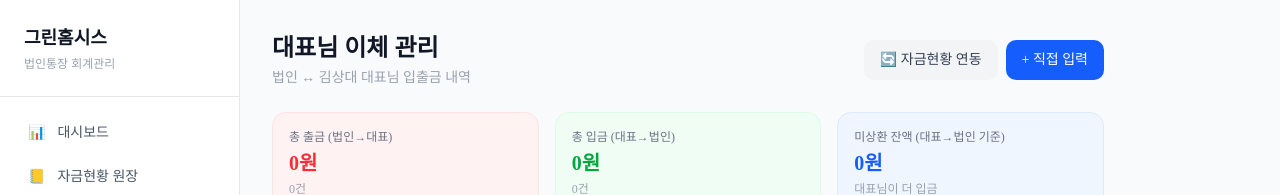
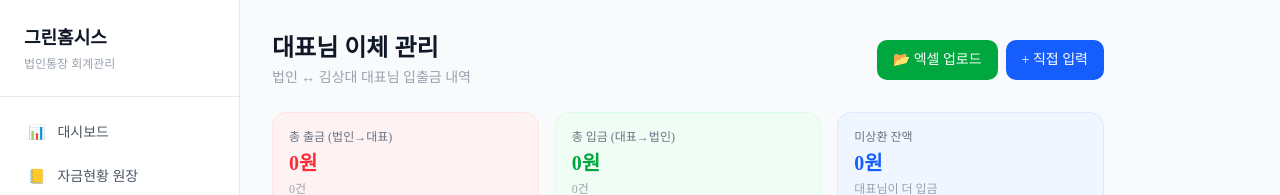
Before and after one commit to greenhomesys1-netizen/accounting-intranet, a Next.js app: page /transfer in a window 1280 px wide. Shown: the top 195 px of the page. Built offline with nearby package versions, Linux system fonts and the light colour scheme; no server answers; the database is empty.

Commit message:
대표님 이체 엑셀업로드 추가

```diff
--- a/app/transfer/page.tsx
+++ b/app/transfer/page.tsx
@@ -1,6 +1,7 @@
 'use client'
-import { useState, useEffect } from 'react'
+import { useState, useEffect, useRef } from 'react'
 import { supabase } from '@/lib/supabase'
+import * as XLSX from 'xlsx'
 
 type Transfer = {
   id: string
@@ -19,6 +20,9 @@ export default function TransferPage() {
   const [editItem, setEditItem] = useState<Transfer | null>(null)
   const [form, setForm] = useState({ date: '', description: '김상대', bank: '토스뱅크', amount: '', type: 'out' as 'out'|'in', note: '' })
   const [saved, setSaved] = useState(false)
+  const [uploading, setUploading] = useState(false)
+  const [uploadResult, setUploadResult] = useState('')
+  const fileRef = useRef<HTMLInputElement>(null)
 
   const fmt = (n: number) => n.toLocaleString('ko-KR')
   const totalOut = list.filter(i => i.type === 'out').reduce((s, i) => s + i.amount, 0)
@@ -29,18 +33,14 @@ export default function TransferPage() {
 
   const fetchData = async () => {
     setLoading(true)
-    const { data } = await supabase
-      .from('transfers')
-      .select('*')
-      .order('date', { ascending: false })
+    const { data } = await supabase.from('transfers').select('*').order('date', { ascending: false })
     if (data) setList(data)
     setLoading(false)
   }
 
   const resetForm = () => {
     setForm({ date: '', description: '김상대', bank: '토스뱅크', amount: '', type: 'out', note: '' })
-    setEditItem(null)
-    setShowForm(false)
+    setEditItem(null); setShowForm(false)
   }
 
   const handleSave = async () => {
@@ -57,9 +57,7 @@ export default function TransferPage() {
         amount: amt, type: form.type, note: form.note
       })
     }
-    await fetchData()
-    resetForm()
-    setSaved(true)
+    await fetchData(); resetForm(); setSaved(true)
     setTimeout(() => setSaved(false), 2000)
   }
 
@@ -67,8 +65,7 @@ export default function TransferPage() {
     setEditItem(item)
     setForm({ date: item.date, description: item.description, bank: item.bank,
       amount: String(item.amount), type: item.type, note: item.note })
-    setShowForm(true)
-    window.scrollTo(0, 0)
+    setShowForm(true); window.scrollTo(0, 0)
   }
 
   const handleDelete = async (id: string) => {
@@ -77,39 +74,98 @@ export default function TransferPage() {
     await fetchData()
   }
 
-  // 자금현황에서 김상대 거래 불러오기
-  const loadFromCashbook = async () => {
-    if (!confirm('자금현황에서 김상대 거래내역을 불러올까요?\n(중복은 자동 제외됩니다)')) return
-    const { data: txData } = await supabase
-      .from('transactions')
-      .select('date, description, income, expense')
-      .eq('description', '김상대')
+  // 엑셀 업로드
+  const handleExcelUpload = async (e: React.ChangeEvent<HTMLInputElement>) => {
+    const file = e.target.files?.[0]
+    if (!file) return
+    setUploading(true)
+    setUploadResult('')
 
-    if (!txData || txData.length === 0) { alert('자금현황에서 김상대 거래를 찾을 수 없어요.'); return }
+    const reader = new FileReader()
+    reader.onload = async (evt) => {
+      try {
+        const data = evt.target?.result
+        const wb = XLSX.read(data, { type: 'array', cellDates: true })
+        const ws = wb.Sheets[wb.SheetNames[0]]
+        const rows = XLSX.utils.sheet_to_json(ws, { header: 1, raw: false }) as any[][]
 
-    let inserted = 0
-    for (const tx of txData) {
-      const type = tx.income > 0 ? 'in' : 'out'
-      const amount = tx.income > 0 ? tx.income : tx.expense
+        const items: Omit<Transfer, 'id'>[] = []
 
-      const { data: existing } = await supabase
-        .from('transfers')
-        .select('id')
-        .eq('date', tx.date)
-        .eq('amount', amount)
-        .eq('type', type)
-        .limit(1)
+        // 출금내역: A열(날짜), B열(거래내용), D열(은행), E열(출금액) - 5행부터
+        for (let i = 4; i < rows.length; i++) {
+          const row = rows[i]
+          if (!row || !row[0]) continue
+          const rawDate = row[0]
+          if (String(rawDate).includes('합')) continue
 
-      if (!existing || existing.length === 0) {
-        await supabase.from('transfers').insert({
-          date: tx.date, description: '김상대', bank: '토스뱅크',
-          amount, type, note: ''
-        })
-        inserted++
+          let dateStr = ''
+          if (rawDate instanceof Date) {
+            dateStr = rawDate.toISOString().split('T')[0]
+          } else {
+            dateStr = String(rawDate).trim()
+          }
+          if (!dateStr.match(/^\d{4}-\d{2}-\d{2}$/)) continue
+
+          const amount = parseFloat(String(row[4] || '0').replace(/,/g, '')) || 0
+          if (amount <= 0) continue
+
+          items.push({
+            date: dateStr,
+            description: String(row[1] || '김상대').trim(),
+            bank: String(row[3] || '').trim(),
+            amount,
+            type: 'out',
+            note: ''
+          })
+        }
+
+        // 입금내역: G열(날짜), H열(거래내용), I열(은행), K열(입금액) - 5행부터
+        for (let i = 4; i < rows.length; i++) {
+          const row = rows[i]
+          if (!row || !row[6]) continue
+          const rawDate = row[6]
+          if (String(rawDate).includes('합')) continue
+
+          let dateStr = ''
+          if (rawDate instanceof Date) {
+            dateStr = rawDate.toISOString().split('T')[0]
+          } else {
+            dateStr = String(rawDate).trim()
+          }
+          if (!dateStr.match(/^\d{4}-\d{2}-\d{2}$/)) continue
+
+          const amount = parseFloat(String(row[10] || '0').replace(/,/g, '')) || 0
+          if (amount <= 0) continue
+
+          items.push({
+            date: dateStr,
+            description: String(row[7] || '김상대').trim(),
+            bank: String(row[8] || '').trim(),
+            amount,
+            type: 'in',
+            note: ''
+          })
+        }
+
+        let inserted = 0
+        for (const item of items) {
+          const { data: existing } = await supabase
+            .from('transfers').select('id')
+            .eq('date', item.date).eq('amount', item.amount).eq('type', item.type).limit(1)
+          if (!existing || existing.length === 0) {
+            const { error } = await supabase.from('transfers').insert(item)
+            if (!error) inserted++
+          }
+        }
+        setUploadResult(`✅ ${inserted}건 업로드 완료! (전체 ${items.length}건 중 중복 제외)`)
+        await fetchData()
+      } catch (err) {
+        setUploadResult('❌ 업로드 실패: ' + String(err))
       }
+      setUploading(false)
+      if (fileRef.current) fileRef.current.value = ''
     }
-    alert(`${inserted}건 불러왔어요!`)
-    await fetchData()
+    reader.readAsArrayBuffer(file)
   }
 
   return (
@@ -120,16 +176,22 @@ export default function TransferPage() {
           <p className="text-sm text-gray-400 mt-1">법인 ↔ 김상대 대표님 입출금 내역</p>
         </div>
         <div className="flex gap-2">
-          <button onClick={loadFromCashbook}
-            className="bg-gray-100 text-gray-700 px-4 py-2.5 rounded-lg text-sm font-medium hover:bg-gray-200">
-            🔄 자금현황 연동
-          </button>
-          <button onClick={() => { resetForm(); setShowForm(true) }}
+          <label className="bg-green-600 text-white px-4 py-2.5 rounded-lg text-sm font-medium hover:bg-green-700 cursor-pointer">
+            {uploading ? '업로드 중...' : '📂 엑셀 업로드'}
+            <input ref={fileRef} type="file" accept=".xlsx,.xls" className="hidden" onChange={handleExcelUpload} disabled={uploading} />
+          </label>
+          <button onClick={() => { resetForm(); setShowForm(!showForm) }}
             className="bg-blue-600 text-white px-4 py-2.5 rounded-lg text-sm font-medium hover:bg-blue-700">
             + 직접 입력
           </button>
         </div>
       </div>
+
+      {uploadResult && (
+        <div className={`px-4 py-3 rounded-lg mb-4 text-sm ${uploadResult.includes('✅') ? 'bg-green-50 text-green-700 border border-green-200' : 'bg-red-50 text-red-700 border border-red-200'}`}>
+          {uploadResult}
+        </div>
+      )}
 
       {/* 요약 카드 */}
       <div className="grid grid-cols-3 gap-4 mb-6">
@@ -144,16 +206,14 @@ export default function TransferPage() {
           <p className="text-xs text-gray-400 mt-1">{list.filter(i=>i.type==='in').length}건</p>
         </div>
         <div className={`border rounded-xl p-4 ${balance >= 0 ? 'bg-blue-50 border-blue-100' : 'bg-orange-50 border-orange-100'}`}>
-          <p className="text-xs text-gray-500">미상환 잔액 (대표→법인 기준)</p>
+          <p className="text-xs text-gray-500">미상환 잔액</p>
           <p className={`text-xl font-bold mt-1 ${balance >= 0 ? 'text-blue-600' : 'text-orange-500'}`}>{fmt(Math.abs(balance))}원</p>
           <p className="text-xs text-gray-400 mt-1">{balance >= 0 ? '대표님이 더 입금' : '법인이 더 출금'}</p>
         </div>
       </div>
 
       {saved && (
-        <div className="bg-green-50 border border-green-200 text-green-700 px-4 py-3 rounded-lg mb-4 text-sm">
-          ✅ 저장됐어요!
-        </div>
+        <div className="bg-green-50 border border-green-200 text-green-700 px-4 py-3 rounded-lg mb-4 text-sm">✅ 저장됐어요!</div>
       )}
 
       {/* 입력 폼 */}
@@ -184,20 +244,17 @@ export default function TransferPage() {
             </div>
             <div>
               <label className="text-xs text-gray-500 mb-1 block">거래내용</label>
-              <input type="text" value={form.description}
-                onChange={e => setForm({...form, description: e.target.value})}
+              <input type="text" value={form.description} onChange={e => setForm({...form, description: e.target.value})}
                 className="w-full border rounded-lg px-3 py-2 text-sm" />
             </div>
             <div>
               <label className="text-xs text-gray-500 mb-1 block">은행</label>
-              <input type="text" value={form.bank}
-                onChange={e => setForm({...form, bank: e.target.value})}
+              <input type="text" value={form.bank} onChange={e => setForm({...form, bank: e.target.value})}
                 className="w-full border rounded-lg px-3 py-2 text-sm" />
             </div>
             <div className="col-span-2">
               <label className="text-xs text-gray-500 mb-1 block">비고</label>
-              <input type="text" placeholder="메모" value={form.note}
-                onChange={e => setForm({...form, note: e.target.value})}
+              <input type="text" placeholder="메모" value={form.note} onChange={e => setForm({...form, note: e.target.value})}
                 className="w-full border rounded-lg px-3 py-2 text-sm" />
             </div>
           </div>
@@ -206,8 +263,7 @@ export default function TransferPage() {
               className="bg-blue-600 text-white px-6 py-2.5 rounded-lg text-sm font-medium hover:bg-blue-700">
               {editItem ? '수정 완료' : '저장'}
             </button>
-            <button onClick={resetForm}
-              className="border px-6 py-2.5 rounded-lg text-sm text-gray-600 hover:bg-gray-50">취소</button>
+            <button onClick={resetForm} className="border px-6 py-2.5 rounded-lg text-sm text-gray-600 hover:bg-gray-50">취소</button>
           </div>
         </div>
       )}
```
